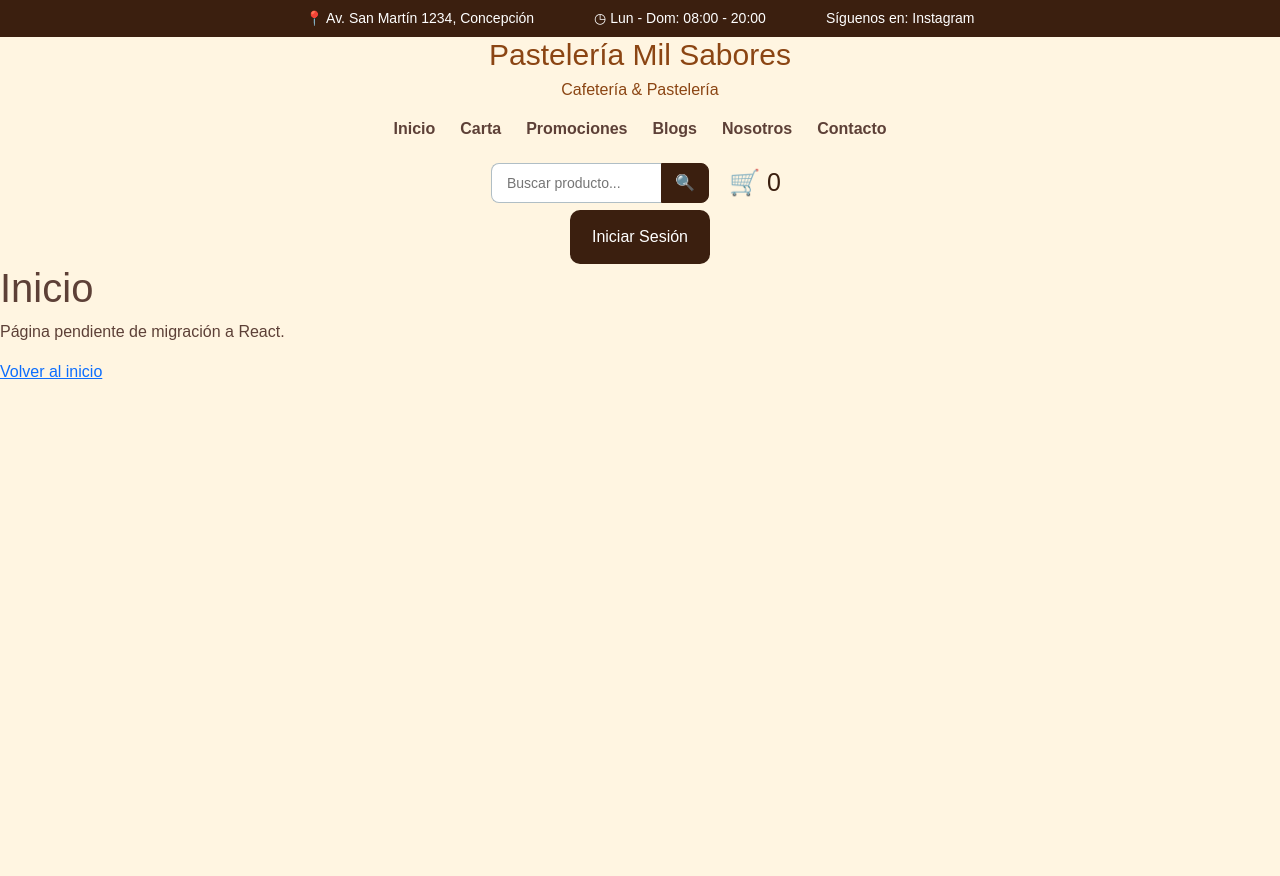
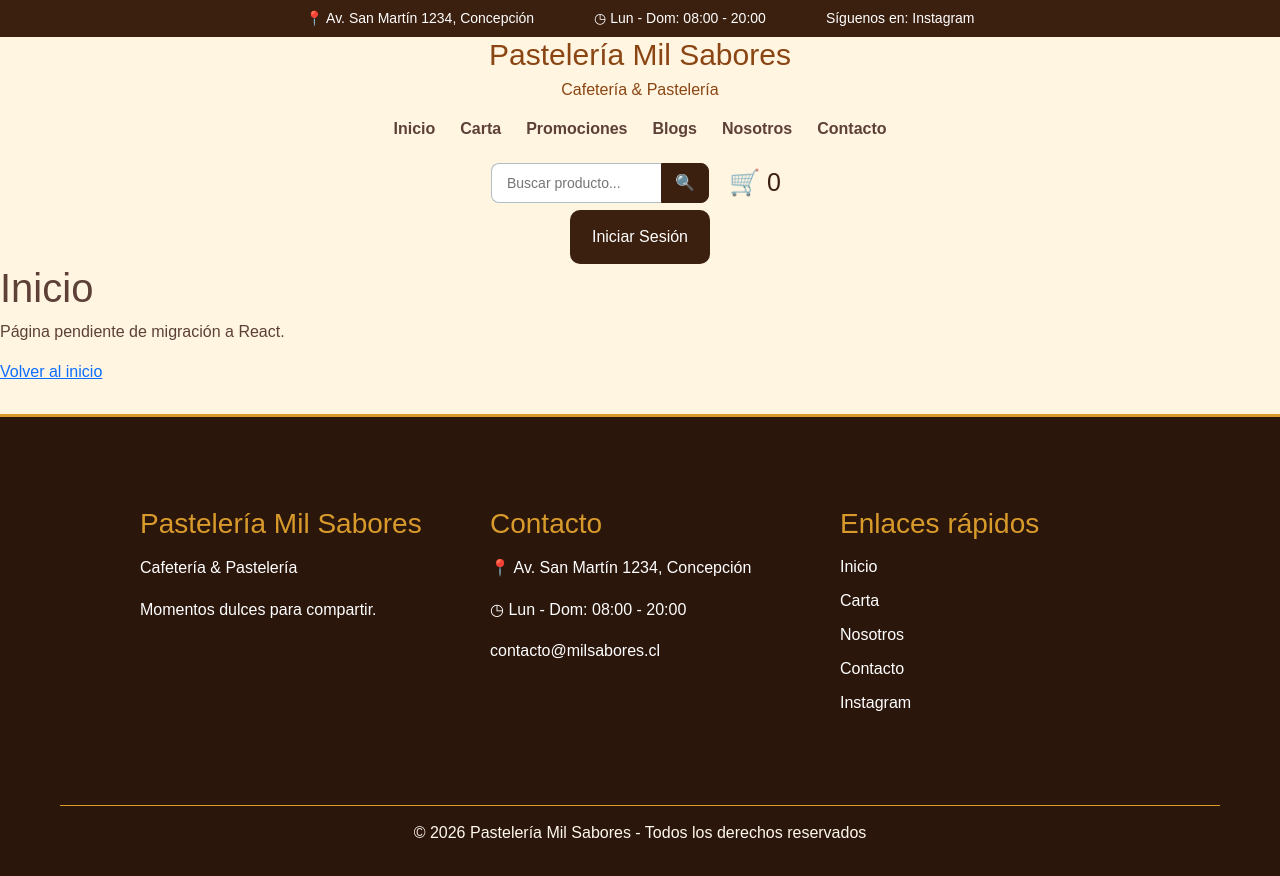
Before and after one commit to Juanestebann/PasteleriaReact, a React (Vite) app: page / in a window 1280 px wide. Shown: the top 876 px of the page. Before the commit the page ends 800 px from the top, so only its background shows below. Built offline with nearby package versions, Linux system fonts and the light colour scheme.

Commit message:
J05: implementar pie de pagina y pruebas del layout

```diff
--- /dev/null
+++ b/src/componentes/organismos/PiePagina.jsx
@@ -0,0 +1,50 @@
+
+import { Link } from 'react-router'
+
+function PiePagina() {
+    return (
+        <footer className="footer-publico">
+            <section id="footer-contenido">
+
+                {/* INFORMACIÓN DE LA PASTELERÍA */}
+                <article className="footer-columna">
+                    <h3>Pastelería Mil Sabores</h3>
+                    <p>Cafetería & Pastelería</p>
+                    <p>Momentos dulces para compartir.</p>
+                </article>
+
+                {/* CONTACTO */}
+                <article className="footer-columna">
+                    <h3>Contacto</h3>
+                    <p>📍 Av. San Martín 1234, Concepción</p>
+                    <p>◷ Lun - Dom: 08:00 - 20:00</p>
+                    <p>contacto@milsabores.cl</p>
+                </article>
+
+                {/* ENLACES RÁPIDOS */}
+                <article className="footer-columna">
+                    <h3>Enlaces rápidos</h3>
+
+                    <Link to="/">Inicio</Link>
+                    <Link to="/productos">Carta</Link>
+                    <Link to="/nosotros">Nosotros</Link>
+                    <Link to="/contacto">Contacto</Link>
+
+                    <a href="https://www.instagram.com/" target="_blank" rel="noopener noreferrer">
+                        Instagram
+                    </a>
+                </article>
+
+            </section>
+
+            {/* DERECHOS RESERVADOS */}
+            <section id="footer-derechos">
+                <p>
+                    © 2026 Pastelería Mil Sabores - Todos los derechos reservados
+                </p>
+            </section>
+        </footer>
+    )
+}
+
+export default PiePagina
--- a/src/componentes/plantillas/LayoutTienda.jsx
+++ b/src/componentes/plantillas/LayoutTienda.jsx
@@ -1,5 +1,6 @@
 import { Outlet } from 'react-router'
 import Encabezado from '../organismos/Encabezado'
+import PiePagina from '../organismos/PiePagina'
 
 function LayoutTienda() {
     return (
@@ -12,6 +13,7 @@ function LayoutTienda() {
             <main>
                 <Outlet />
             </main>
+            <PiePagina />
         </>
     )
 }
```
Also changed, not shown: 1 other file (tests, documents, lock files or other folders).
